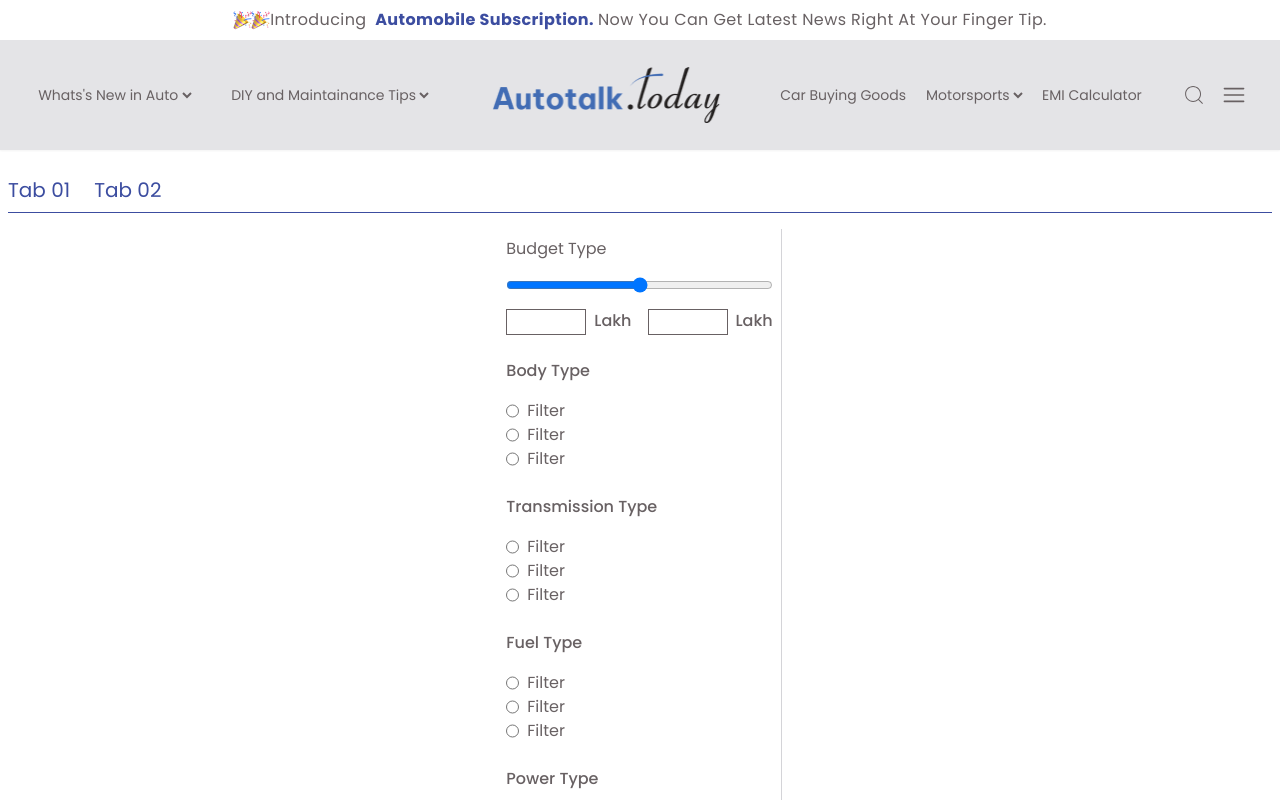
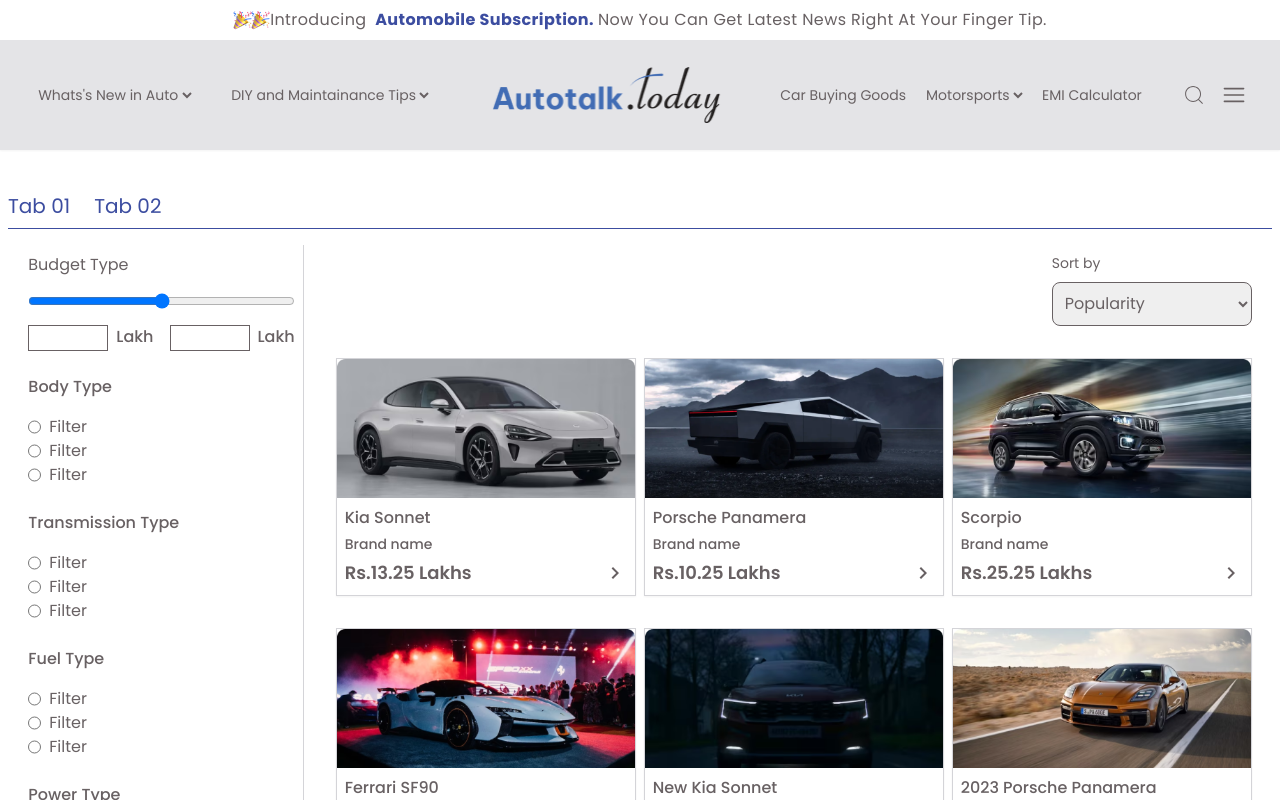
Before and after one commit to Jett78/Autotalk, a React (Vite) app: page /Products in a window 1280 px wide. Shown: the top 800 px of the page. Built offline with nearby package versions, Linux system fonts and the light colour scheme.

Commit message:
responsive fixed

```diff
--- a/src/Components/Filter.jsx
+++ b/src/Components/Filter.jsx
@@ -3,14 +3,14 @@
 const Filter = () => {
   return (
     <main>
-      <select className="xl:hidden block font-normal w-[200px] border border-gray rounded-lg p-2">
+      <select className="sm:hidden block justify-center font-normal w-[200px] border border-gray rounded-lg p-2">
         <option value="Filteroptions">Filter Options</option>
       </select>
-      <div className="xl:grid hidden">
+      <div className="sm:grid hidden">
         <h2 className="font-normal">Budget Type</h2>
         <input type="range" className="my-4" />
       </div>
-      <div className="xl:grid hidden gap-2">
+      <div className="sm:grid hidden gap-2">
         <section className="flex gap-4">
           <div className="flex gap-2">
             <input type="text" className="w-20 border outline-none" />
--- a/src/Components/ProductCard.jsx
+++ b/src/Components/ProductCard.jsx
@@ -7,7 +7,7 @@
 
   return (
     <main>
-      <div className="mt-[8em] flex flex-wrap justify-center gap-4">
+      <div className="mt-[4em] pt-20 flex flex-wrap justify-center gap-4">
         <section>
           <figure>
             <img src={img} alt="car" className="sm:w-[426px] w-[270px]  sm:h-[333px] h-[80] object-cover"/>
--- a/src/Pages/Products.jsx
+++ b/src/Pages/Products.jsx
@@ -8,18 +8,18 @@
 const Products = () => {
   return (
     <main>
-        <div className=' text-gray px-2 mt-[8em] '>
+        <div className=' text-gray px-2  mt-[4em] sm:pt-10 pt-6 '>
             <nav className='max-w-[1320px] mx-auto flex gap-6 border-b py-2 text-xl text-purple font-normal mt-10'>
                 <h2 className='hover:font-semibold cursor-pointer'>Tab 01</h2>
                 <h2 className='hover:font-semibold cursor-pointer'>Tab 02</h2>
             </nav>
 
-            <div className='flex flex-wrap items-center justify-center md:gap-6 my-4'>
-                <section className='max-w-[315px]  p-2 border-r border-zinc-300'>
+            <div className='sm:flex grid-cols-1 justify-center md:gap-6 my-4'>
+                <section className='max-w-[315px]  p-2 md:border-r border-b grid justify-center border-zinc-300'>
                    <Filter/>
                  </section>
 
-                <section className='max-w-[985px]  p-2'>
+                <section className='max-w-[985px] p-2 grid justify-center'>
                     <div className='grid md:justify-end justify-center gap-2'>
                         <p className='font-normal text-sm'>Sort by</p>
                         <select name="popularity" id="popularity" className='font-normal w-[200px] border border-gray rounded-lg p-2'>
@@ -27,7 +27,7 @@
                         </select>
                     </div>
 
-                    <div className='flex flex-wrap md:justify-start justify-center gap-4 gap-y-8 my-8 '>
+                    <div className='grid xl:grid-cols-3 lg:grid-cols-2 grid-cols-1 justify-center gap-2 gap-y-8 my-8 '>
                     {similarcars.map((same,index) => (
                     <div key={index} same={same} className='max-w-[300px] border border-zinc-300 shadow-sm'>
                          <figure>
```
